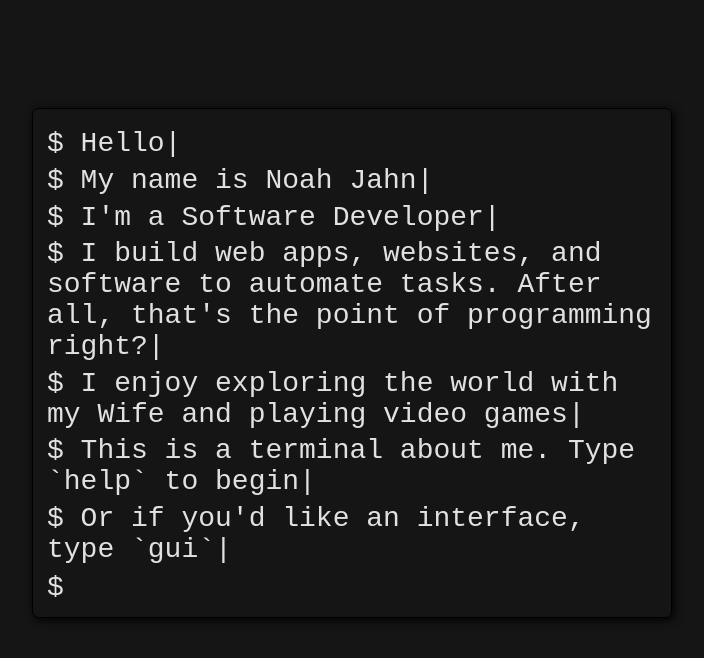
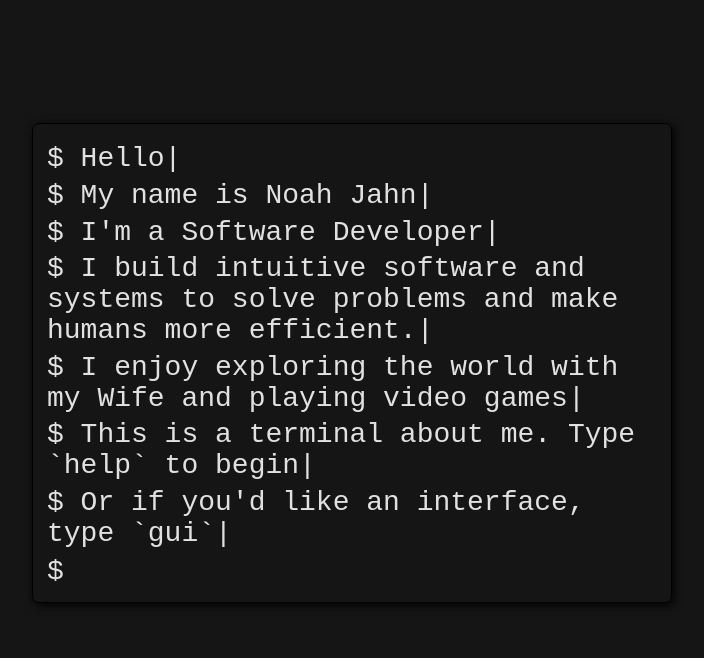
Before and after one commit to lundjrl/noahjahn.dev, a Vue app: page / in a window 1280 px wide. Shown: the top 658 px of the page, without its empty margins (288-992 px from the left). Built offline with nearby package versions, Linux system fonts and the light colour scheme.

Commit message:
Updated initial terminal text

```diff
--- a/src/components/Terminal.vue
+++ b/src/components/Terminal.vue
@@ -4,8 +4,8 @@
     <TerminalText text="My name is Noah Jahn"/>
     <TerminalText text="I'm a Software Developer"/>
     <TerminalText
-      text="I build web apps, websites, and software to automate tasks.
-        After all, that's the point of programming right?"
+      text="I build intuitive software and systems to solve
+      problems and make humans more efficient."
     />
     <TerminalText text="I enjoy exploring the world with my Wife and playing video games"/>
     <TerminalText text="This is a terminal about me. Type `help` to begin"/>
```
